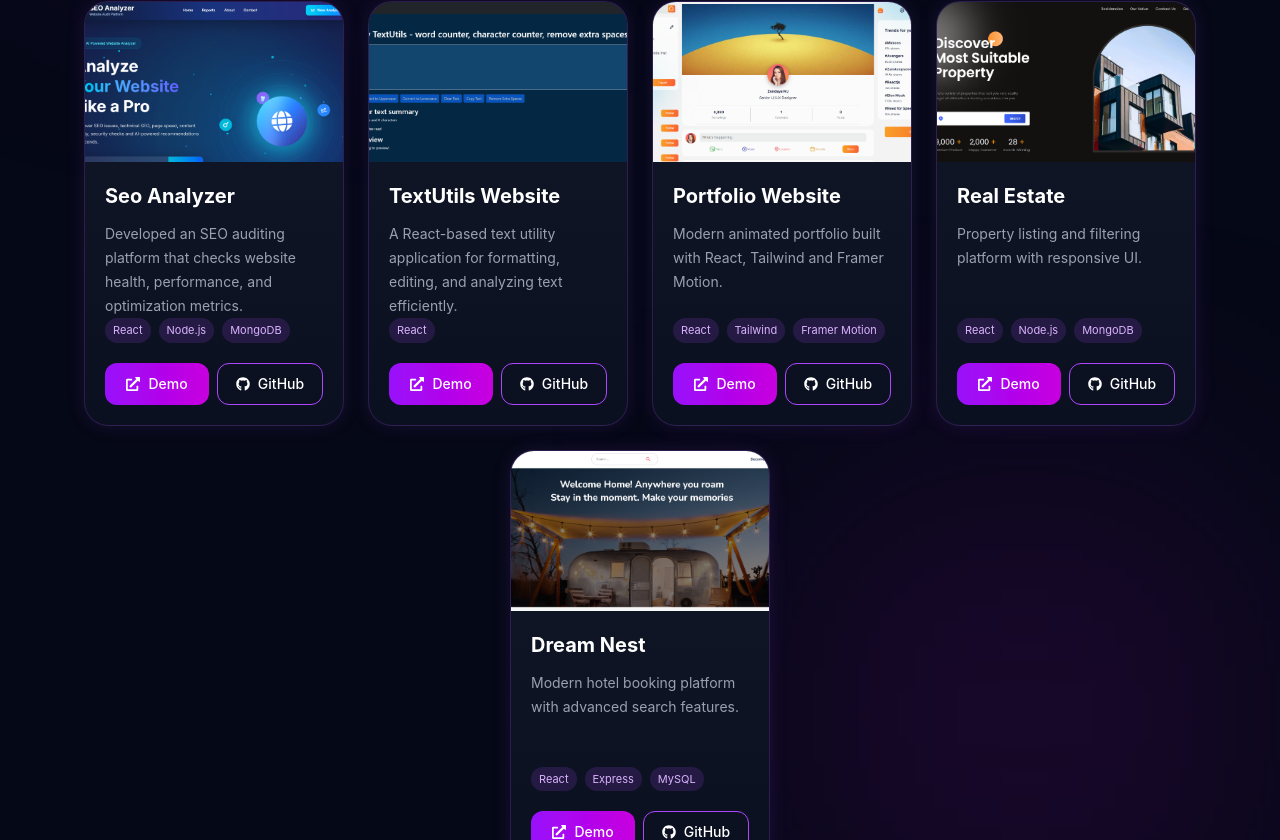
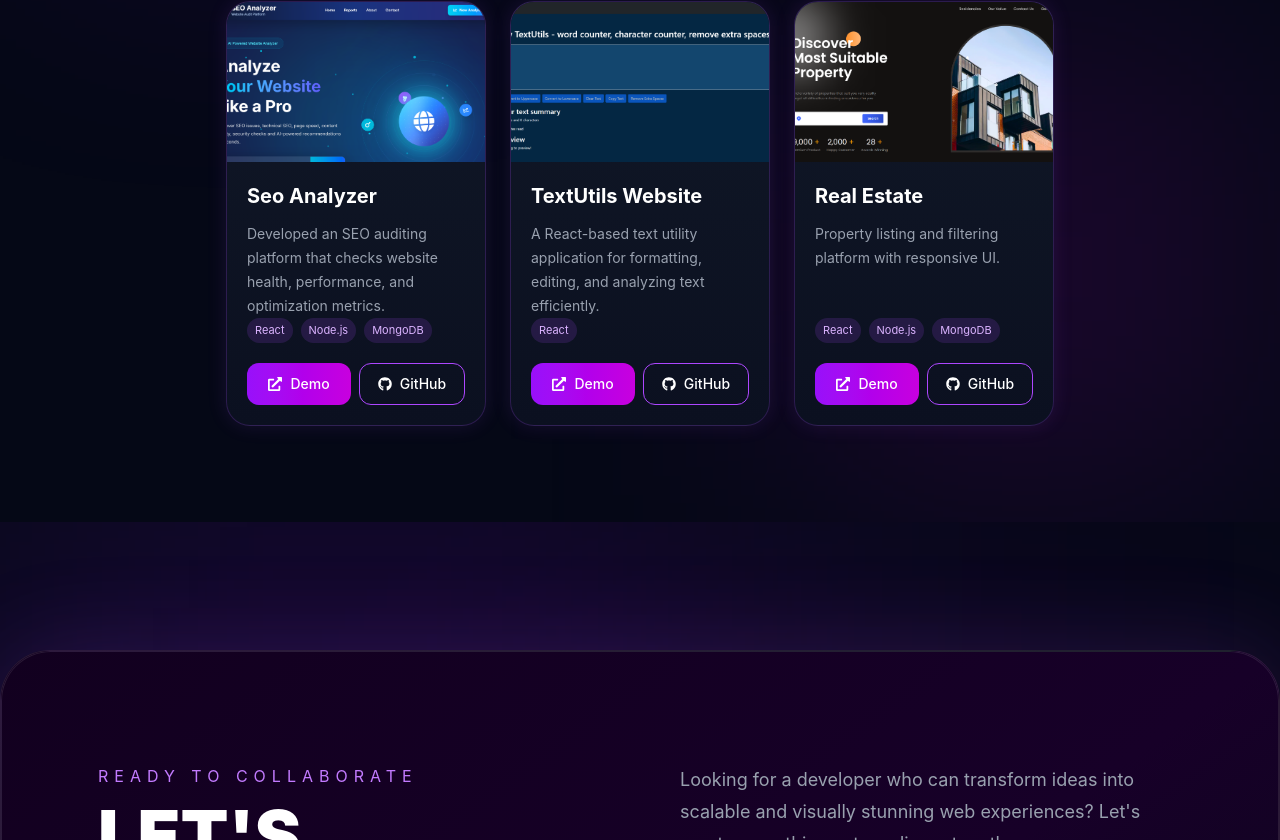
Before and after one commit to neev12sm/Ravikant.dev, a React (Vite) app: page / in a window 1280 px wide. Shown: the part 5540-6380 px from the top of the page. Built offline with nearby package versions, Linux system fonts and the light colour scheme.

Commit message:
final touch

```diff
--- a/src/components/Project.jsx
+++ b/src/components/Project.jsx
@@ -29,15 +29,15 @@ export default function Projects() {
       demo: "https://text-utils-one-phi.vercel.app/",
       github: "https://github.com/neev12sm/Text_Utils",
     },
-    {
-      title: "Portfolio Website",
-      image: project3,
-      description:
-        "Modern animated portfolio built with React, Tailwind and Framer Motion.",
-      tech: ["React", "Tailwind", "Framer Motion"],
-      demo: "#",
-      github: "#",
-    },
+    // {
+    //   title: "Portfolio Website",
+    //   image: project3,
+    //   description:
+    //     "Modern animated portfolio built with React, Tailwind and Framer Motion.",
+    //   tech: ["React", "Tailwind", "Framer Motion"],
+    //   demo: "#",
+    //   github: "#",
+    // },
     {
       title: "Real Estate",
       image: project4,
@@ -47,15 +47,15 @@ export default function Projects() {
       demo: "https://real-state-lemon-two.vercel.app/",
       github: "https://github.com/neev12sm/Real_State",
     },
-    {
-      title: "Dream Nest",
-      image: project5,
-      description:
-        "Modern hotel booking platform with advanced search features.",
-      tech: ["React", "Express", "MySQL"],
-      demo: "#",
-      github: "#",
-    },
+    // {
+    //   title: "Dream Nest",
+    //   image: project5,
+    //   description:
+    //     "Modern hotel booking platform with advanced search features.",
+    //   tech: ["React", "Express", "MySQL"],
+    //   demo: "#",
+    //   github: "#",
+    // },
   ];
 
   return (
```
